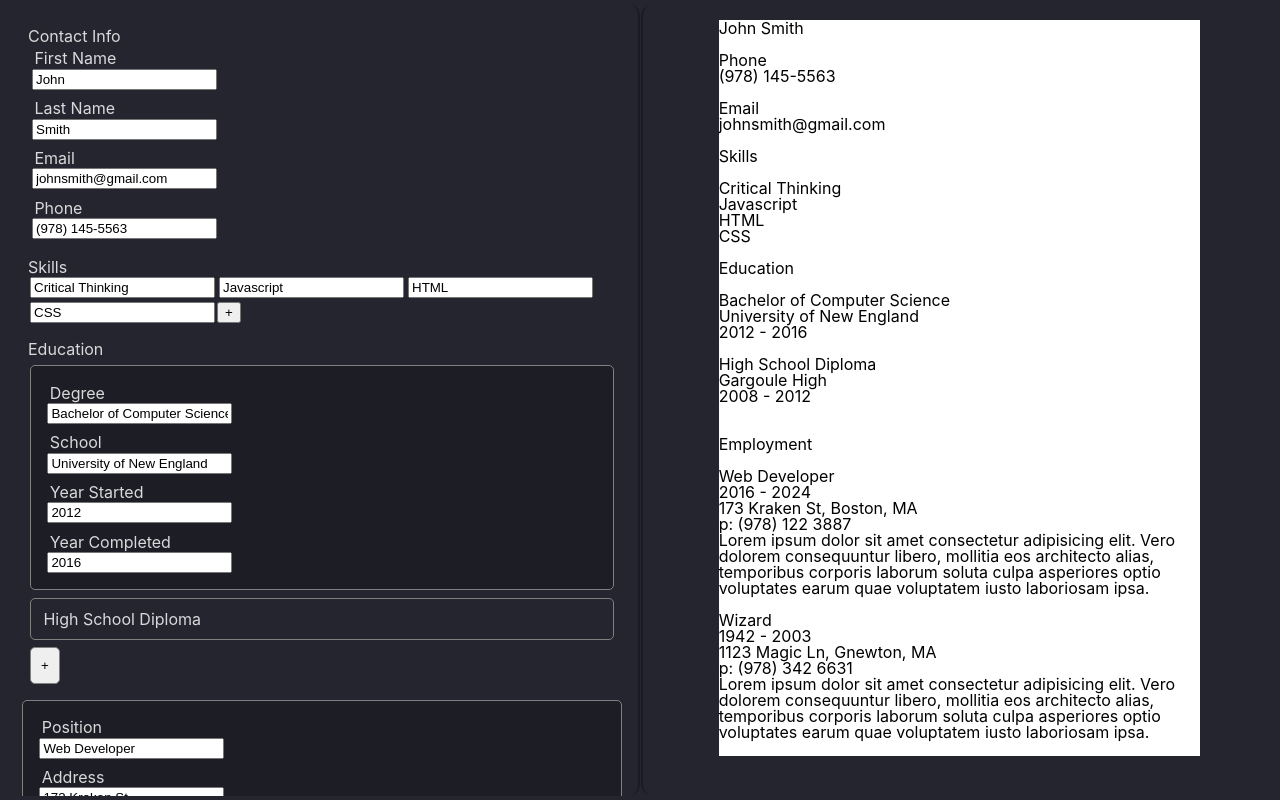
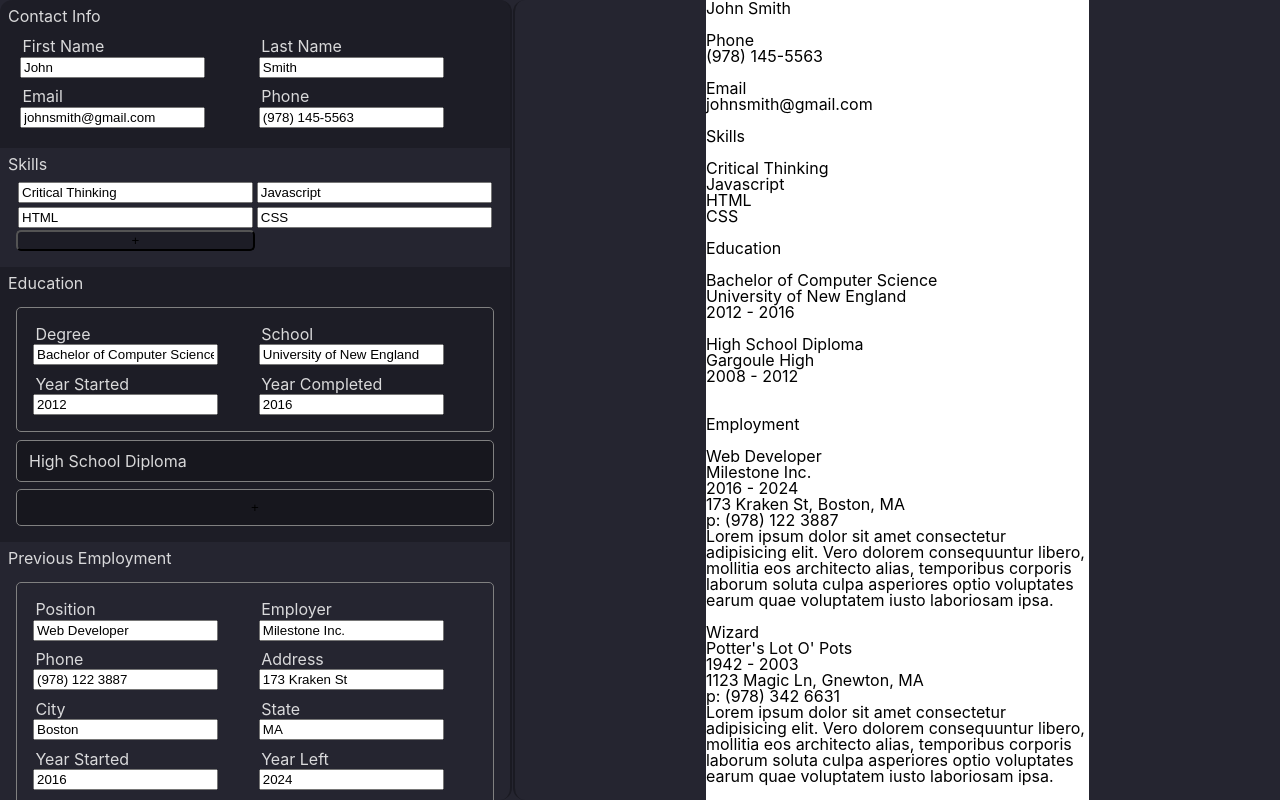
Before and after one commit to DarxyDev/CV-Generator, a React (Vite) app: page / in a window 1280 px wide. Built offline with nearby package versions, Linux system fonts and the light colour scheme.

Commit message:
added styling

```diff
--- a/src/components/Form.jsx
+++ b/src/components/Form.jsx
@@ -6,7 +6,7 @@ import { v4 as uuid } from 'uuid';
 export default function Form({ formData, setFormData }) {
     const childProps = { setFormData, formData };
     return (
-        <div className='left-half main-section'>
+        <div className='left-half main-section Form'>
             <Section title='Contact Info'>
                 <ContactInfo {...childProps} />
             </Section>
@@ -16,7 +16,9 @@ export default function Form({ formData, setFormData }) {
             <Section title='Education'>
                 <Education {...childProps} />
             </Section>
-            <WorkHistory {...childProps} />
+            <Section title='Previous Employment'>
+                <WorkHistory {...childProps} />
+            </Section>
         </div>
     )
 }
@@ -25,16 +27,9 @@ function Section({ title, children }) {
     return (
         <div className='Section'>
             <h1>{title}</h1>
-            {children}
-        </div>
-    )
-}
-function TitleInput({ title, value, type, onChange }) {
-    if (!type) type = 'text';
-    return (
-        <div className='TitleInput'>
-            <h1>{title}</h1>
-            <input type={type} value={value} onChange={onChange}></input>
+            <div className='Section-content'>
+                {children}
+            </div>
         </div>
     )
 }
@@ -47,18 +42,12 @@ function ContactInfo({ formData, setFormData }) {
         setFormData(newFormData);
     }
     return (
-        <div className='ContactInfo'>
+        <div className='ContactInfo grid-2-col'>
             <TitleInput title='First Name' value={formData.firstName} onChange={(e) => { onChange(e, 'firstName') }} />
             <TitleInput title='Last Name' value={formData.lastName} onChange={(e) => { onChange(e, 'lastName') }} />
             <TitleInput title='Email' value={formData.email} onChange={(e) => { onChange(e, 'email') }} />
             <TitleInput title='Phone' value={formData.phone} onChange={(e) => { onChange(e, 'phone') }} />
         </div>
-    )
-}
-
-function AddItemButton({ onClick }) {
-    return (
-        <button className='AddItemButton' onClick={onClick}>+</button>
     )
 }
 
@@ -69,7 +58,7 @@ function Skills({ formData, setFormData }) {
         setFormData(newFormData);
     }
     return (
-        <div className='Skills'>
+        <div className='Skills grid-2-col'>
             {formData.skills.map((item, index) => {
                 function onChange(e) {
                     const newFormData = { ...formData };
@@ -84,8 +73,102 @@ function Skills({ formData, setFormData }) {
         </div>
     )
 }
+
+function Education({ formData, setFormData }) {
+    function onChange(e, index, formKey) {
+        const newFormData = { ...formData };
+        newFormData.education[index][formKey] = e.target.value;
+        setFormData(newFormData);
+    }
+    function onAddEducation() {
+        const newEducation = createBlankCopy(formData.education[0]);
+        const newFormData = { ...formData };
+        newFormData.education.push(newEducation);
+        setFormData(newFormData);
+    }
+    return (
+        <div className='Education'>
+            <SelectableCategory onAddItem={onAddEducation}>
+                {formData.education.map((item, index) => {
+                    return (
+                        <div key={item.id} className='grid-2-col'>
+                            <TitleInput title='Degree' value={item.degree} onChange={(e) => { onChange(e, index, 'degree') }} />
+                            <TitleInput title='School' value={item.school} onChange={(e) => { onChange(e, index, 'school') }} />
+                            <TitleInput title='Year Started' value={item.startYear} onChange={(e) => { onChange(e, index, 'startYear') }} />
+                            <TitleInput title='Year Completed' value={item.endYear} onChange={(e) => { onChange(e, index, 'endYear') }} />
+                        </div>
+                    )
+                })}
+
+            </SelectableCategory>
+        </div>
+    )
+}
+function WorkHistory({ formData, setFormData }) {
+    function onChange(e, index, formKey) {
+        const newFormData = { ...formData };
+        newFormData.workHistory[index][formKey] = e.target.value;
+        setFormData(newFormData);
+    }
+    function onAddWorkHistory(e) {
+        const newWorkObj = createBlankCopy(formData.workHistory[0]);
+        const newFormData = { ...formData };
+        newFormData.workHistory.push(newWorkObj)
+        setFormData(newFormData);
+    }
+    return (
+        <div className='WorkHistory'>
+            <SelectableCategory onAddItem={onAddWorkHistory}>
+                {formData.workHistory.map((item, index) => {
+                    return (
+                        <div key={item.id} className='grid-2-col'>
+                            <TitleInput title='Position' value={item.position} onChange={(e) => { onChange(e, index, 'position') }} />
+                            <TitleInput title='Employer' value={item.employer} onChange={(e) => { onChange(e, index, 'employer') }} />
+                            <TitleInput title='Phone' value={item.phone} onChange={(e) => { onChange(e, index, 'phone') }} />
+                            <TitleInput title='Address' value={item.address} onChange={(e) => { onChange(e, index, 'address') }} />
+                            <TitleInput title='City' value={item.city} onChange={(e) => { onChange(e, index, 'city') }} />
+                            <TitleInput title='State' value={item.state} onChange={(e) => { onChange(e, index, 'state') }} />
+                            <TitleInput title='Year Started' value={item.startYear} onChange={(e) => { onChange(e, index, 'startYear') }} />
+                            <TitleInput title='Year Left' value={item.endYear} onChange={(e) => { onChange(e, index, 'endYear') }} />
+                            {/*<TitleInput title='Short Description' className='grid-span-2' inputClass='description-input' value={item.description} onChange={(e) => { onChange(e, index, 'description') }} /> */}
+                            <TitleInput title='Short Description' className='grid-span-2'>
+                                <textarea className='description-input' rows='3' value={item.description} onChange={(e) => { onChange(e, index, 'description') }}></textarea>
+                            </TitleInput>
+                        </div>
+                    )
+                })}
+            </SelectableCategory>
+        </div>
+    )
+}
+
+//sub Components
+function TitleInput({ title, value, type, onChange, inputClass = '', className = '', children }) {
+    if (!type) type = 'text';
+    if (!children)
+        return (
+            <div className={'TitleInput ' + className}>
+                <h1>{title}</h1>
+                <input className={inputClass} type={type} value={value} onChange={onChange}></input>
+            </div>
+        )
+    return (
+        <div className={'TitleInput ' + className}>
+            <h1>{title}</h1>
+            {children}
+        </div>
+    )
+}
+function AddItemButton({ onClick }) {
+    return (
+        <div className='flex-center'>
+            <button className='AddItemButton' onClick={onClick}>+</button>
+        </div>
+    )
+}
 function SelectableCategory({ children, onAddItem, categoryChildIndex = 0, valueKey = 'value' }) {
     const [currentIndex, setCurrentIndex] = useState(0);
+
     return (
         <div className='SC'>
             {children.map((child, index) => {
@@ -109,73 +192,11 @@ function SelectableCategory({ children, onAddItem, categoryChildIndex = 0, value
         </div>
     )
 }
-function Education({ formData, setFormData }) {
-    function onChange(e, index, formKey) {
-        const newFormData = { ...formData };
-        newFormData.education[index][formKey] = e.target.value;
-        setFormData(newFormData);
-    }
-    function onAddEducation() {
-        const newEducation = {
-            school: "",
-            degree: "",
-            startYear: "",
-            endYear: "",
-            id: uuid(),
-        }
-        const newFormData = { ...formData };
-        newFormData.education.push(newEducation);
-        setFormData(newFormData);
-    }
-    return (
-        <div className='Education'>
-            <SelectableCategory onAddItem={onAddEducation}>
-                {formData.education.map((item, index) => {
-                    return (
-                        <div key={item.id}>
-                            <TitleInput title='Degree' value={item.degree} onChange={(e) => { onChange(e, index, 'degree') }} />
-                            <TitleInput title='School' value={item.school} onChange={(e) => { onChange(e, index, 'school') }} />
-                            <TitleInput title='Year Started' value={item.startYear} onChange={(e) => { onChange(e, index, 'startYear') }} />
-                            <TitleInput title='Year Completed' value={item.endYear} onChange={(e) => { onChange(e, index, 'endYear') }} />
-                        </div>
-                    )
-                })}
 
-            </SelectableCategory>
-        </div>
-    )
+//generic functions
+function createBlankCopy(obj) {
+    const newObj = {};
+    Object.keys(obj).forEach(key => newObj[key] = '');
+    newObj.id = uuid();
+    return newObj;
 }
-function WorkHistory({ formData, setFormData }) {
-    function onChange(e, index, formKey) {
-        const newFormData = { ...formData };
-        newFormData.workHistory[index][formKey] = e.target.value;
-        setFormData(newFormData);
-    }
-    function onAddWorkHistory(e) {
-        const newWorkObj = {};
-        Object.keys(formData.workHistory[0]).forEach(key => newWorkObj[key] = '');
-        newWorkObj.key = uuid();
-
-        const newFormData = { ...formData };
-        newFormData.workHistory.push(newWorkObj)
-        setFormData(newFormData);
-    }
-    return (
-        <SelectableCategory onAddItem={onAddWorkHistory}>
-            {formData.workHistory.map((item, index) => {
-                return (
-                    <div key={item.id}>
-                        <TitleInput title='Position' value={item.position} onChange={(e) => { onChange(e, index, 'position') }} />
-                        <TitleInput title='Address' value={item.address} onChange={(e) => { onChange(e, index, 'address') }} />
-                        <TitleInput title='Phone' value={item.phone} onChange={(e) => { onChange(e, index, 'phone') }} />
-                        <TitleInput title='City' value={item.city} onChange={(e) => { onChange(e, index, 'city') }} />
-                        <TitleInput title='State' value={item.state} onChange={(e) => { onChange(e, index, 'state') }} />
-                        <TitleInput title='Year Started' value={item.startYear} onChange={(e) => { onChange(e, index, 'startYear') }} />
-                        <TitleInput title='Year Left' value={item.endYear} onChange={(e) => { onChange(e, index, 'endYear') }} />
-                        <TitleInput title='Short Description' value={item.description} onChange={(e) => { onChange(e, index, 'description') }} />
-                    </div>
-                )
-            })}
-        </SelectableCategory>
-    )
-}
--- a/src/components/Preview.jsx
+++ b/src/components/Preview.jsx
@@ -1,7 +1,7 @@
 import '../styles/Preview.css'
 export default function Preview({ formData }) {
     return (
-        <div id='preview' className='right-half main-section'>
+        <div className='right-half main-section Preview'>
             <Page formData={formData}></Page>
         </div>
     )
@@ -10,7 +10,8 @@ export default function Preview({ formData }) {
 function Page({ formData }) {
     const childProps = { formData }
     return (
-        <div id='page'>
+        <div className='Page-container'>
+            <div className='Page' style={{aspectRatio:1/1}}>
                 <h1>{formData.firstName + ' ' + formData.lastName}</h1>
                 <br />
                 <ContactInfo {...childProps} />
@@ -18,15 +19,16 @@ function Page({ formData }) {
                 <h1>Skills</h1>
                 <br />
                 <Skills {...childProps} />
-            <br/>
+                <br />
                 <h1>Education</h1>
-            <br/>
-            <Education {...childProps}/>
-            <br/>
+                <br />
+                <Education {...childProps} />
+                <br />
                 <h1>Employment</h1>
-            <br/>
-            <Employment {...childProps}/>
+                <br />
+                <Employment {...childProps} />
 
+            </div>
         </div>
     )
 }
@@ -53,40 +55,41 @@ function Skills({ formData }) {
         <ul>
             {formData.skills.map(item => {
                 return (
-                    <li key ={item.id}>{item.value}</li>
+                    <li key={item.id}>{item.value}</li>
                 )
             })}
         </ul>
     )
 }
-function Education({formData}){
+function Education({ formData }) {
     return (
         <ul>
-            {formData.education.map(item=>{
+            {formData.education.map(item => {
                 return (
                     <li key={item.id}>
                         <h2>{item.degree}</h2>
                         <h3>{item.school}</h3>
                         <p>{item.startYear ? item.startYear.toString() + ' - ' : ''}{item.endYear}</p>
-                        <br/>
+                        <br />
                     </li>
                 )
             })}
         </ul>
     )
 }
-function Employment({formData}){
+function Employment({ formData }) {
     return (
         <ul className='Employment'>
-            {formData.workHistory.map(item=>{
-                return(
+            {formData.workHistory.map(item => {
+                return (
                     <li key={item.id}>
                         <h2>{item.position}</h2>
+                        <h3>{item.employer}</h3>
                         <h4>{item.startYear} - {item.endYear}</h4>
                         <p>{item.address}, {item.city}, {item.state}</p>
                         <p>p: {item.phone}</p>
                         <p>{item.description}</p>
-                        <br/>
+                        <br />
                     </li>
                 )
             })}
--- a/src/formData.jsx
+++ b/src/formData.jsx
@@ -31,31 +31,25 @@ const defaultFormData = {
     workHistory: [
         {
             position: 'Web Developer',
+            employer: 'Milestone Inc.',
             address: '173 Kraken St',
             phone: '(978) 122 3887',
             city: 'Boston',
             state: 'MA',
             startYear: '2016',
             endYear: '2024',
-            description: `
-        Lorem ipsum dolor sit amet consectetur adipisicing elit.
-        Vero dolorem consequuntur libero, mollitia eos architecto alias,
-        temporibus corporis laborum soluta culpa asperiores optio
-        voluptates earum quae voluptatem iusto laboriosam ipsa.`,
+            description: `Lorem ipsum dolor sit amet consectetur adipisicing elit. Vero dolorem consequuntur libero, mollitia eos architecto alias, temporibus corporis laborum soluta culpa asperiores optio voluptates earum quae voluptatem iusto laboriosam ipsa.`,
             id: uuid(),
         },        {
             position: 'Wizard',
+            employer:"Potter's Lot O' Pots",
             address: '1123 Magic Ln',
             phone: '(978) 342 6631',
             city: 'Gnewton',
             state: 'MA',
             startYear: '1942',
             endYear: '2003',
-            description: `
-        Lorem ipsum dolor sit amet consectetur adipisicing elit.
-        Vero dolorem consequuntur libero, mollitia eos architecto alias,
-        temporibus corporis laborum soluta culpa asperiores optio
-        voluptates earum quae voluptatem iusto laboriosam ipsa.`,
+            description: `Lorem ipsum dolor sit amet consectetur adipisicing elit. Vero dolorem consequuntur libero, mollitia eos architecto alias, temporibus corporis laborum soluta culpa asperiores optio voluptates earum quae voluptatem iusto laboriosam ipsa.`,
             id: uuid(),
         },
     ],
--- a/src/styles/App.css
+++ b/src/styles/App.css
@@ -11,22 +11,22 @@ html, body, #root{
 #main-container{
     height:100%;
     width:100%;
+    max-height:100%;
+    max-width:100%;
     box-sizing: border-box;
-    padding:.25rem;
     display:flex;
     gap:1px;
 }
 .left-half{
-    width:50%;
+    width:40%;
     min-height:100%;
 }
 .right-half{
-    width:50%;
-    min-height:100%;
+    width:60%;
+    height:100%;
 }
 .main-section{
     box-sizing:border-box;
-    padding:1rem;
     border-right:2px solid var(--tint-dark-30);
     border-radius:1.5vmin;
     overflow:scroll;
@@ -35,3 +35,15 @@ html, body, #root{
     border-right:none;
     border-left:2px solid var(--tint-dark-30);
 }
+.grid-2-col{
+    display:grid;
+    grid-template-columns: 1fr 1fr;
+}
+.grid-span-2{
+    grid-column:span 2;
+}
+.flex-center{
+    display:flex;
+    align-items: center;
+    justify-content: center;
+}
--- a/src/styles/Form.css
+++ b/src/styles/Form.css
@@ -4,51 +4,72 @@
     --Form_pad-large: .5em;
     --Form_pad-xlarge:.75em;
 
+    --Form_tint-dark-xlow:rgba(0,0,0,.1);
     --Form_tint-dark-low:rgba(0,0,0,.2);
     --Form_tint-light-low:rgba(255,255,255,.1);
 
     --Form_default_border:5px;
 }
-
-.Section {
+.Form{}
+.Form .Section {
     padding: var(--Form_pad-large);
 }
-
-.TitleInput {
+.Form .Section:nth-child(2n - 1){
+    background-color: var(--Form_tint-dark-low);
+}
+.Form .Section-content{
+    padding:.25rem;
+    margin:.25rem;
+    border-radius:var(--Form_default_border)
+}
+.Form .TitleInput {
     padding: var(--Form_pad-med);
 }
 
-.TitleInput>h1 {
+.Form .TitleInput>h1 {
     padding: var(--Form_pad-small);
 }
 
-.AddItemButton {}
+.Form .AddItemButton {
+    width:100%;
+    background-color: var(--Form_tint-dark-low);
+    border-radius: var(--Form_default_border);
+    outline:none;
+}
+.Form .AddItemButton:hover{
+    background-color: var(--Form_tint-light-low);
+    cursor:pointer;
+}
 
-.ContactInfo {}
+.Form .ContactInfo {}
 
-.Skills {}
-.Skills > input {
+.Form .Skills {}
+.Form .Skills > input {
     margin: var(--Form_pad-small);
 }
 
-.Education {}
+.Form .Education {}
 
-.SC_selected{
-    background-color:var(--Form_tint-dark-low);
+.Form .SC_selected{
     border-radius: var(--Form_default_border);
 
 }
-.SC_selected, .SC_not-selected, .SC > .AddItemButton{
+.Form .SC_selected, .Form .SC_not-selected, .Form .SC .AddItemButton{
     margin-top: var(--Form_pad-large);
-    margin-left: var(--Form_pad-small);
     padding: var(--Form_pad-xlarge);
 
     border-radius: var(--Form_default_border);
     border: 1px grey solid;
 }
-.SC_not-selected:hover{
+.Form .SC_not-selected{
+    background-color:var(--Form_tint-dark-low);
+}
+.Form .SC_not-selected:hover{
     background-color: var(--Form_tint-light-low);
     cursor:pointer;
 }
 
-.Employment {}
+.Form .WorkHistory{}
+.Form .description-input{
+    width:80%;
+}
--- a/src/styles/Preview.css
+++ b/src/styles/Preview.css
@@ -1,9 +1,17 @@
-#preview{
+.Preview{
+    height:100vh;
+    display:flex;
+    align-items: center;
+    justify-content: center;
 }
-#page{
-    margin: 0 auto;
-    width:80%;
+.Preview .Page{
     background-color: white;
-    aspect-ratio: 1/1.294;
     color:black;
+    font-size:2vh;
+    width:50%;
 }
+.Preview .Page-container{
+    display: flex;
+    justify-content: center;
+    align-items: center;
+}
```
Lines whose indentation alone changed are shown as unchanged.
